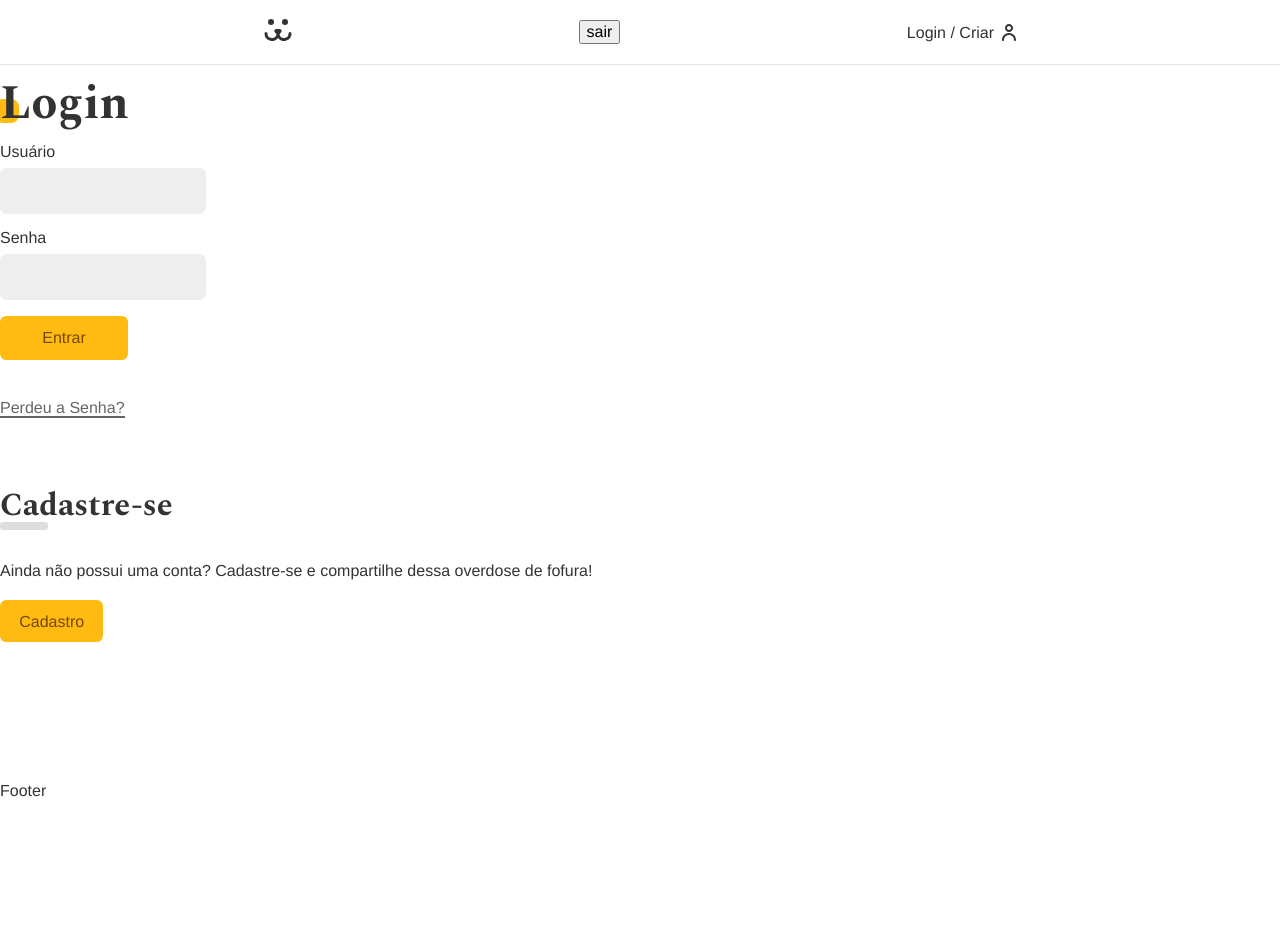
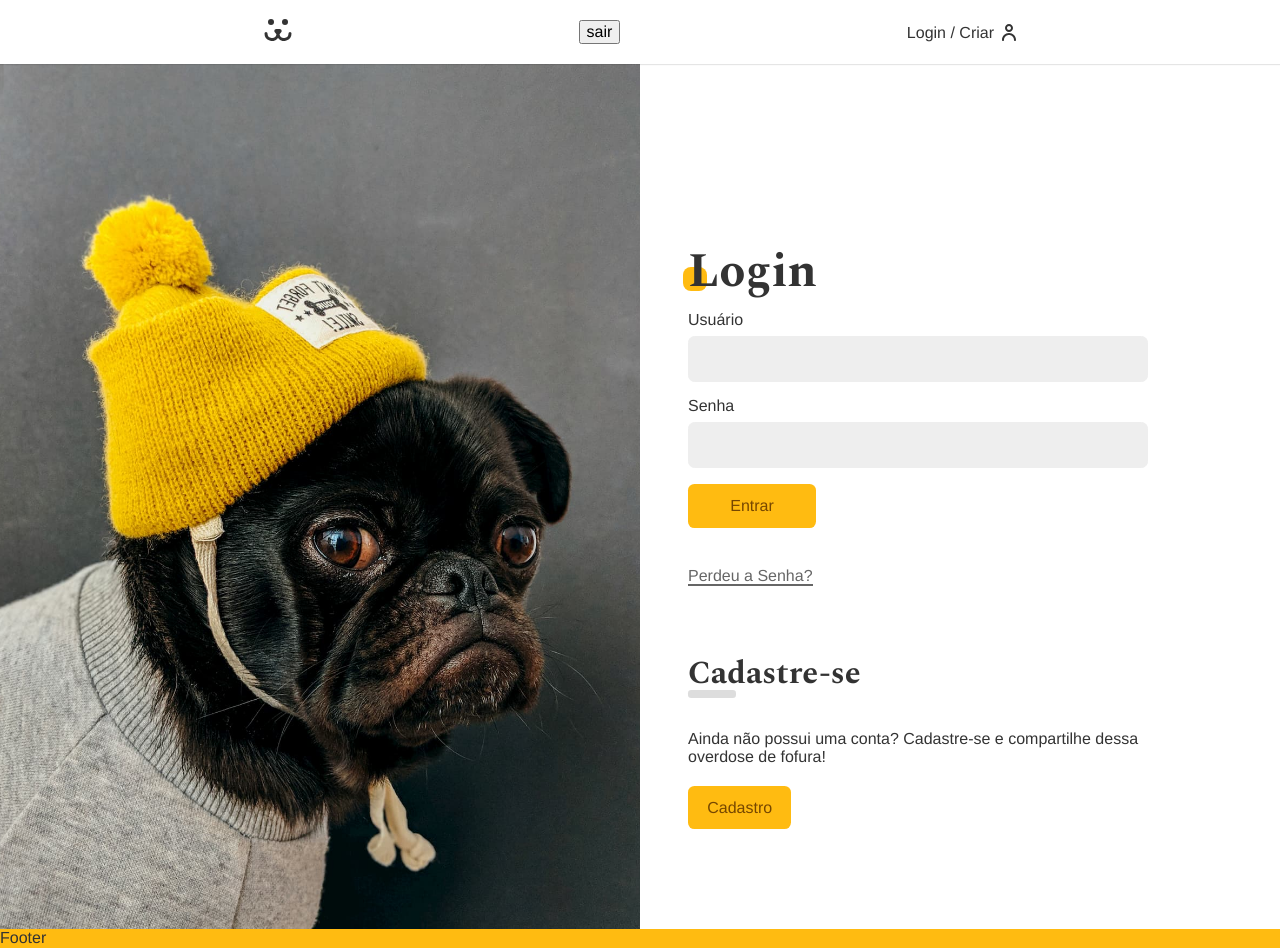
Before and after one commit to pedroAndrad1/pets, a React (Create React App) app: page /login in a window 1280 px wide. Before the commit the page ends 800 px from the top, so only its background shows below. Built offline with nearby package versions, Linux system fonts and the light colour scheme.

Commit message:
Feito a page de login

```diff
--- a/src/UserContext/index.js
+++ b/src/UserContext/index.js
@@ -5,7 +5,7 @@ import API from '../API'
 
 export const UserContext = createContext();
 
-//Todos os components emglobados por esse context terao acesso aos seus atributos e metodos
+//Todos os components englobados por esse context terao acesso aos seus atributos e metodos
 export const UserStorage = ({ children }) => {
 
     const [data, setData] = useState();
@@ -24,9 +24,7 @@ export const UserStorage = ({ children }) => {
                 setData(res);
                 setLogin(true)
             })
-            .catch(e => {
-                setError(e);
-            })
+
             .finally(() => setLoading(false))
     }, [])
 
@@ -70,8 +68,7 @@ export const UserStorage = ({ children }) => {
                 setLogin(true)
             })
             .catch(e => {
-                setError(e);
-                console.log(error.message)
+                setError(e.message);
             })
             .finally(() => setLoading(false))
     }
--- a/src/components/Footer/index.js
+++ b/src/components/Footer/index.js
@@ -4,7 +4,7 @@ import React from 'react';
 const Footer = () =>{
 
     return(
-        <footer>Footer</footer>
+        <footer style={{background:'#fb1'}}>Footer</footer>
         )
 }
 export default Footer;
--- a/src/components/Input/index.js
+++ b/src/components/Input/index.js
@@ -9,6 +9,7 @@ const StyledInput = styled.input`
     border-radius: .4rem;
     background: #eee;
     transition: .3s;
+    width: 90%;
 
     &:hover, &:focus{
         outline: none;
--- /dev/null
+++ b/src/components/LoginTemplate/index.js
@@ -0,0 +1,38 @@
+import React from 'react';
+import styled from 'styled-components';
+import bg from '../../assets/login.jpg';
+const LoginContainer = styled.section`
+    display: grid;
+    grid-template-columns: 1fr 1fr;
+
+    &:before{
+        content: '';
+        display: block;
+        background: url(${bg}) no-repeat center center ;
+        background-size: cover;
+    }
+
+    @media(max-width: ) {
+
+    }
+
+`
+const FormContainer = styled.div`
+    max-width: 30rem;
+    padding: 3rem;
+    margin-top: 15vh;
+`
+
+const LoginTemplate = ({ children }) => {
+    return (
+
+        <LoginContainer>
+            {/**Pseudo-element Before */}
+            <FormContainer>
+                {children}
+            </FormContainer>
+        </LoginContainer>
+
+    )
+}
+export default LoginTemplate;
--- a/src/index.css
+++ b/src/index.css
@@ -17,6 +17,7 @@ a{
     color: var(---primary);
     padding: .5rem;
 }
+
 
 /*Para posicionar o footer no final da page*/
 #root{
--- a/src/pages/Login/LoginForm/index.js
+++ b/src/pages/Login/LoginForm/index.js
@@ -6,10 +6,11 @@ import { UserContext } from '../../../UserContext';
 import { useHistory } from 'react-router-dom';
 import { PerdeuSenha, SubTitle, Cadastro } from './styles';
 import Title from '../../../components/Title';
+import Error from '../../../utils/Error';
 
 const LoginForm = () => {
 
-    const { userLogin, loading, login } = useContext(UserContext);
+    const { userLogin, loading, login, error } = useContext(UserContext);
     const history = useHistory();
 
     //Se o usario ja estiver logado, redirecionar para a page conta
@@ -47,6 +48,10 @@ const LoginForm = () => {
                         <Button>Entrar </Button>
                 }
             </form>
+            {
+                error &&
+                    <Error>{error}</Error>
+            }
             <PerdeuSenha to='login/recuperar-senha'>Perdeu a Senha?</PerdeuSenha>
             <Cadastro>
                 <SubTitle>Cadastre-se</SubTitle>
--- a/src/pages/Login/LoginRouting.js
+++ b/src/pages/Login/LoginRouting.js
@@ -4,6 +4,7 @@ import LoginForm from './LoginForm';
 import LoginCreate from './LoginCreate';
 import LoginPasswordLost from './LoginPasswordLost';
 import LoginPasswordReset from './LoginPasswordReset';
+import LoginTemplate from '../../components/LoginTemplate';
 
 //Esse e um componente de roteamento das paginas de Login. Para fazer um nested routing.
 
@@ -12,14 +13,14 @@ const LoginRouting = () => {
       Ou seja, quando clicar nos botoes, o roteamento nao vai funcionar. Apenas para o home.
     */
     return (
-        <>
+        <LoginTemplate>
             <Switch>
                 <Route path='/login' exact component={LoginForm} />
                 <Route path='/login/cadastro' component={LoginCreate} />
                 <Route path='/login/recuperar-senha' component={LoginPasswordLost} />
                 <Route path='/login/reset' component={LoginPasswordReset} />
             </Switch>
-        </>
+        </LoginTemplate>
     )
 }
 export default LoginRouting;
--- /dev/null
+++ b/src/utils/Error/index.js
@@ -0,0 +1,8 @@
+import React from 'react';
+
+const Error = ({children}) => {
+    return(
+    <p style={{color: '#f31', margin:'1rem 0'}}> {children} </p>
+    )
+}
+export default Error;
```
Also changed, not shown: src/pages/Login/LoginForm/LoginForm.css (deleted).
